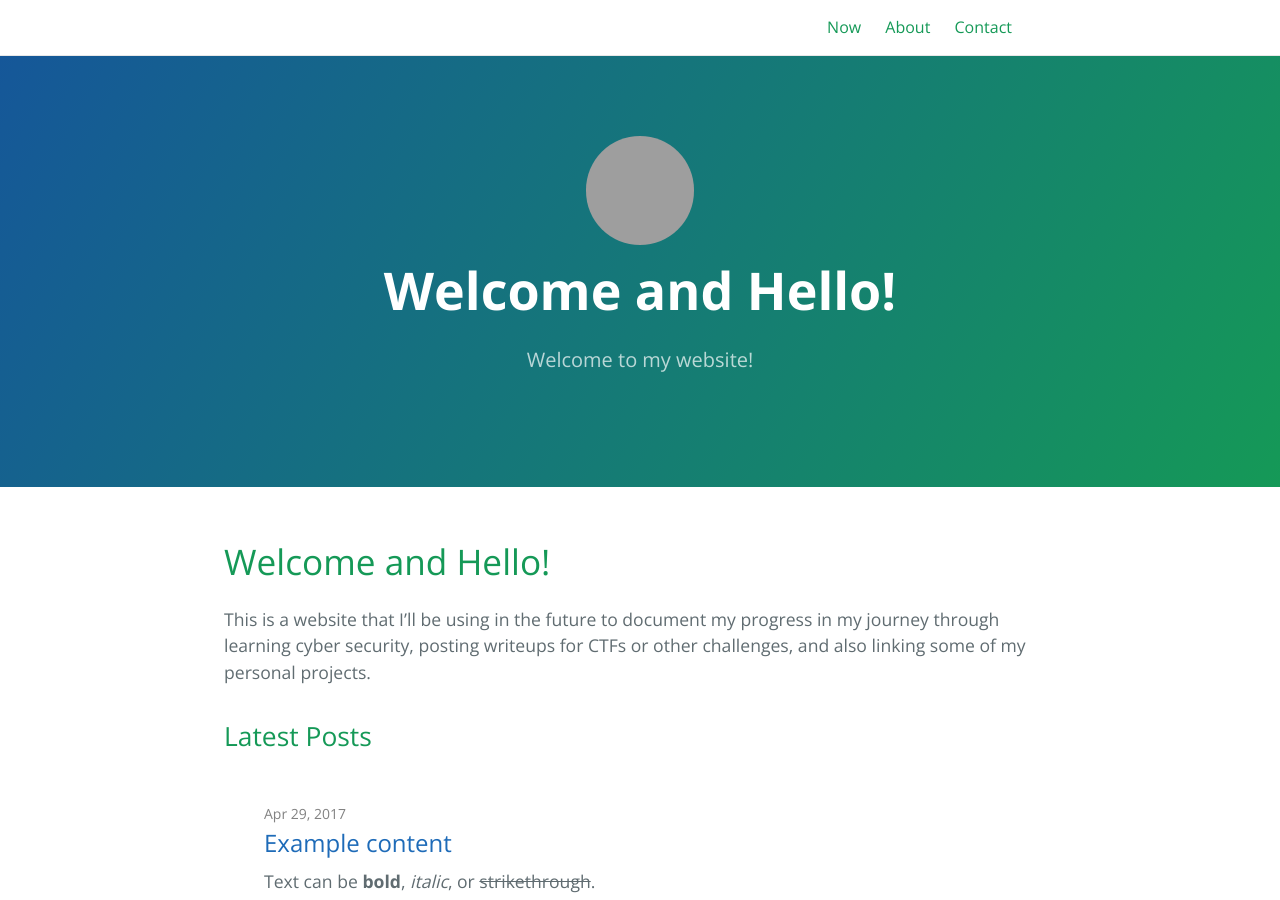
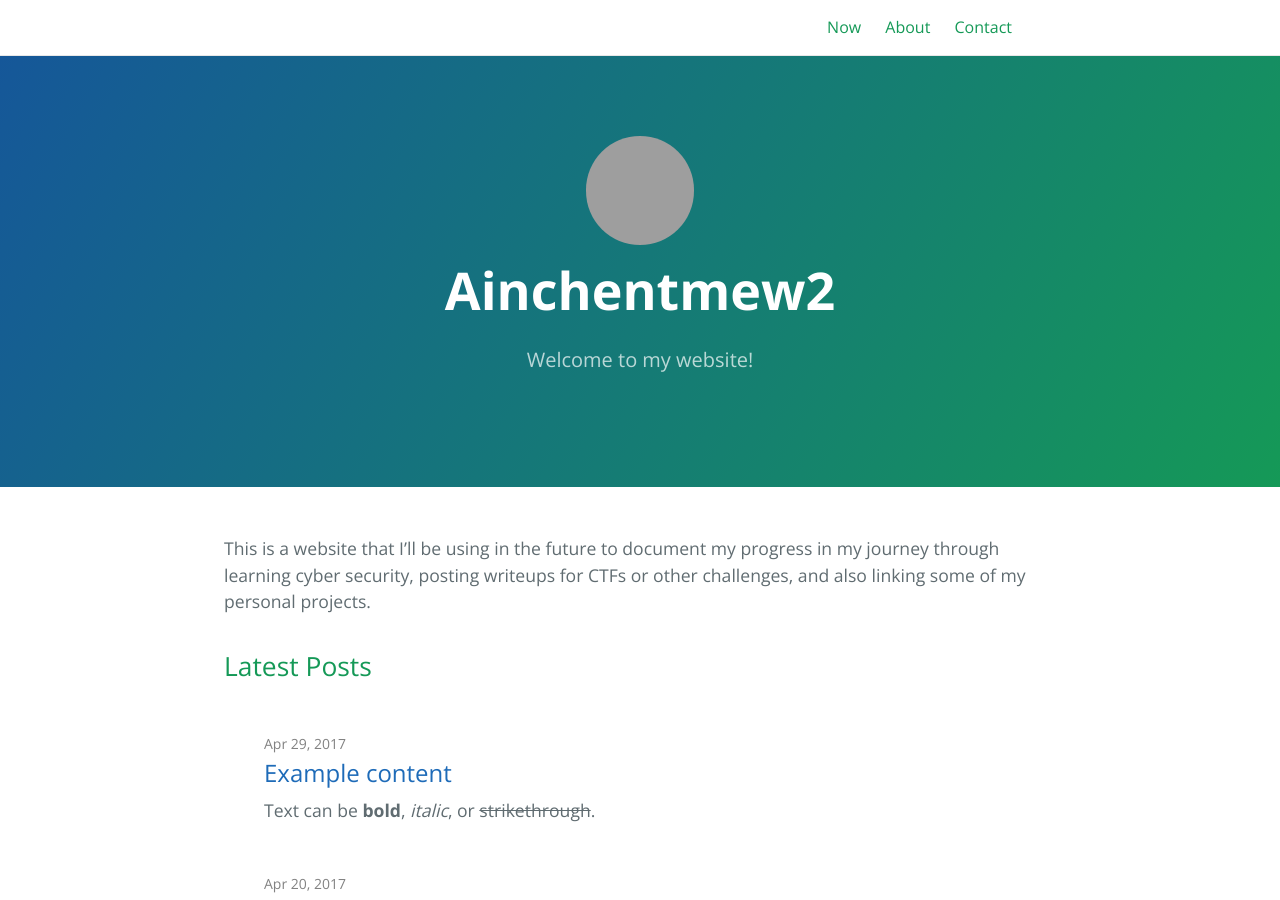
Before and after one commit to Glitch-Gecko/glitch-gecko.github.io, a Jekyll site: the page built from index.md, in a window 1280 px wide and 900 px high, cut to the strip 0-900 px from the top of the window. Built offline with Jekyll 4.4.1, drawn with Linux system fonts in a browser that asks for light colours; our own code applies the rules of GitHub Pages for plain Markdown files; grey boxes are pictures that could not be loaded.

Commit message:
Removed "welcome and hello"

```diff
--- a/index.md
+++ b/index.md
@@ -8,6 +8,4 @@
 layout: home
 ---
 
-# Welcome and Hello!
-
 This is a website that I'll be using in the future to document my progress in my journey through learning cyber security, posting writeups for CTFs or other challenges, and also linking some of my personal projects.
```
